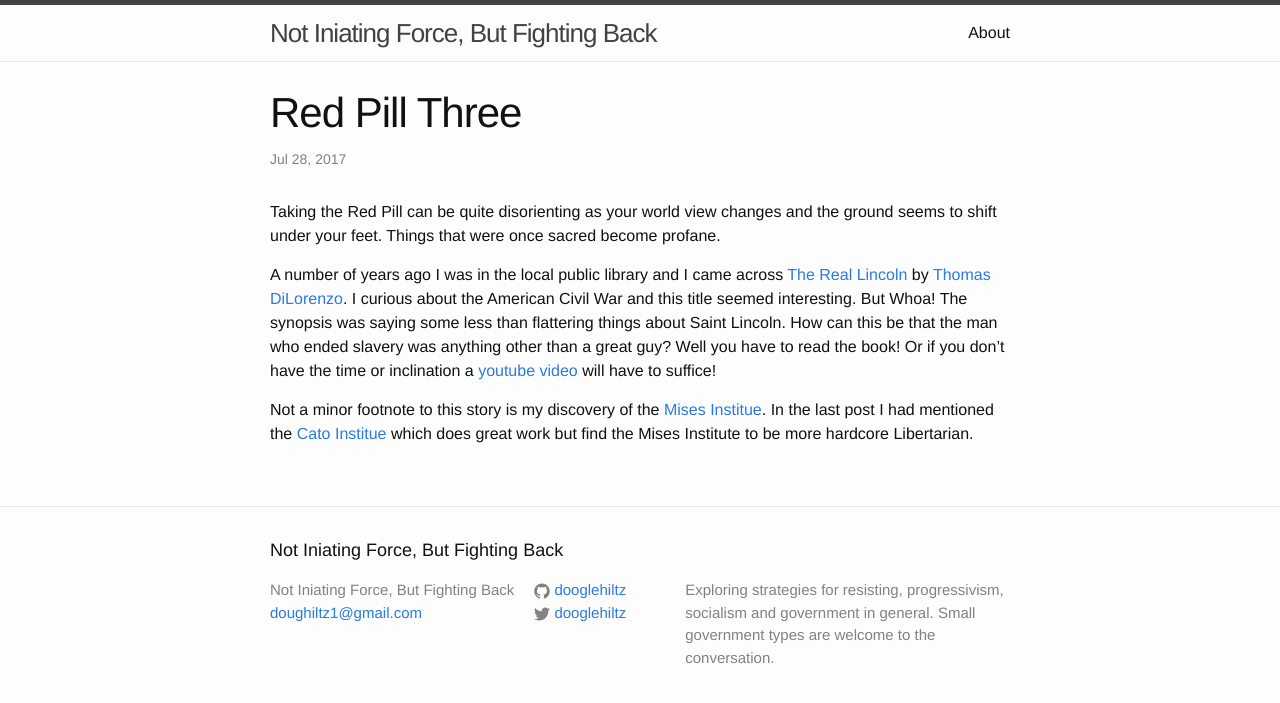
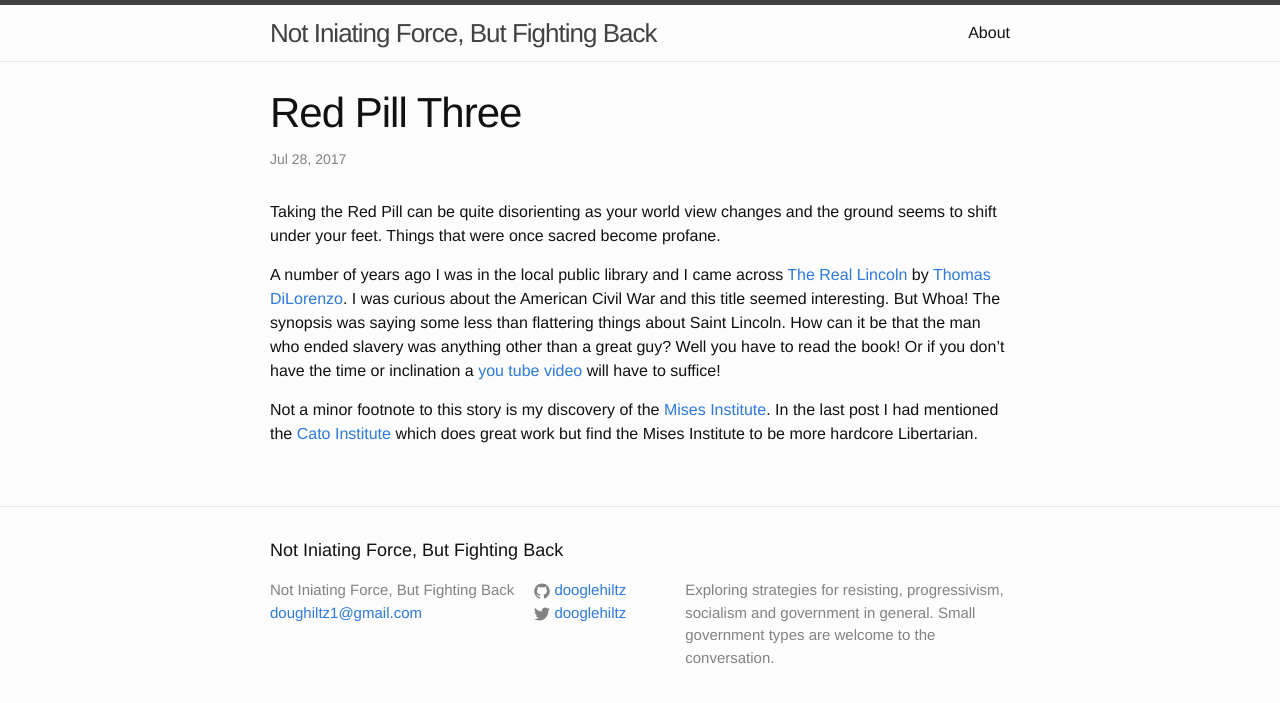
Before and after one commit to dooglehiltz/dooglehiltz.github.io, a Jekyll site: the page built from _posts/2017-07-28-Red-Pill-Three.markdown, in a window 1280 px wide. Shown: the top 703 px of the page. Built offline with Jekyll 4.4.1, drawn with Linux system fonts in a browser that asks for light colours; our own code applies the rules of GitHub Pages for plain Markdown files.

Commit message:
more sp and style

```diff
--- a/_posts/2017-07-28-Red-Pill-Three.markdown
+++ b/_posts/2017-07-28-Red-Pill-Three.markdown
@@ -4,15 +4,15 @@ profane.
 
 A number of years ago I was in the local public library and I came
 across [The Real Lincoln](http://store.mises.org/Real-Lincoln-The-P172.aspx) by
-[Thomas DiLorenzo](https://mises.org/profile/thomas-j-dilorenzo).  I curious
+[Thomas DiLorenzo](https://mises.org/profile/thomas-j-dilorenzo).  I was curious
 about the American Civil War and this title seemed interesting.  But Whoa!  The
 synopsis was saying some less than flattering things about Saint Lincoln.  How
-can this be that the man who ended slavery was anything other than a great guy?
+can it be that the man who ended slavery was anything other than a great guy?
 Well you have to read the book!  Or if you don't have the time or inclination a
-[youtube video](https://www.youtube.com/watch?v=nbFty9nZUac) will have to
+[you tube video](https://www.youtube.com/watch?v=nbFty9nZUac) will have to
 suffice!
 
 Not a minor footnote to this story is my discovery of the
-[Mises Institue](https://mises.org/).  In the last post I had mentioned the
-[Cato Institue](https://www.cato.org/) which does great work but find the Mises
+[Mises Institute](https://mises.org/).  In the last post I had mentioned the
+[Cato Institute](https://www.cato.org/) which does great work but find the Mises
 Institute to be more hardcore Libertarian.
```
